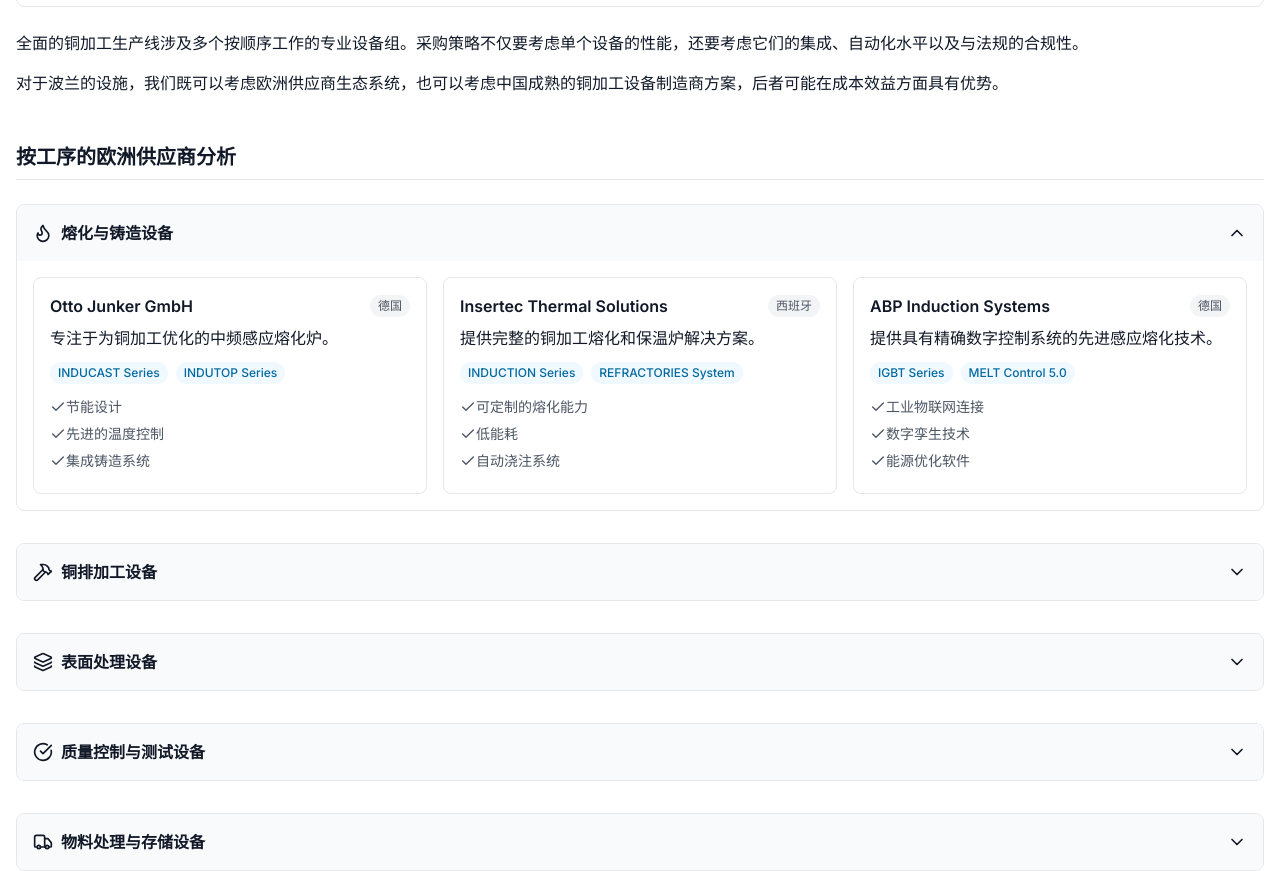
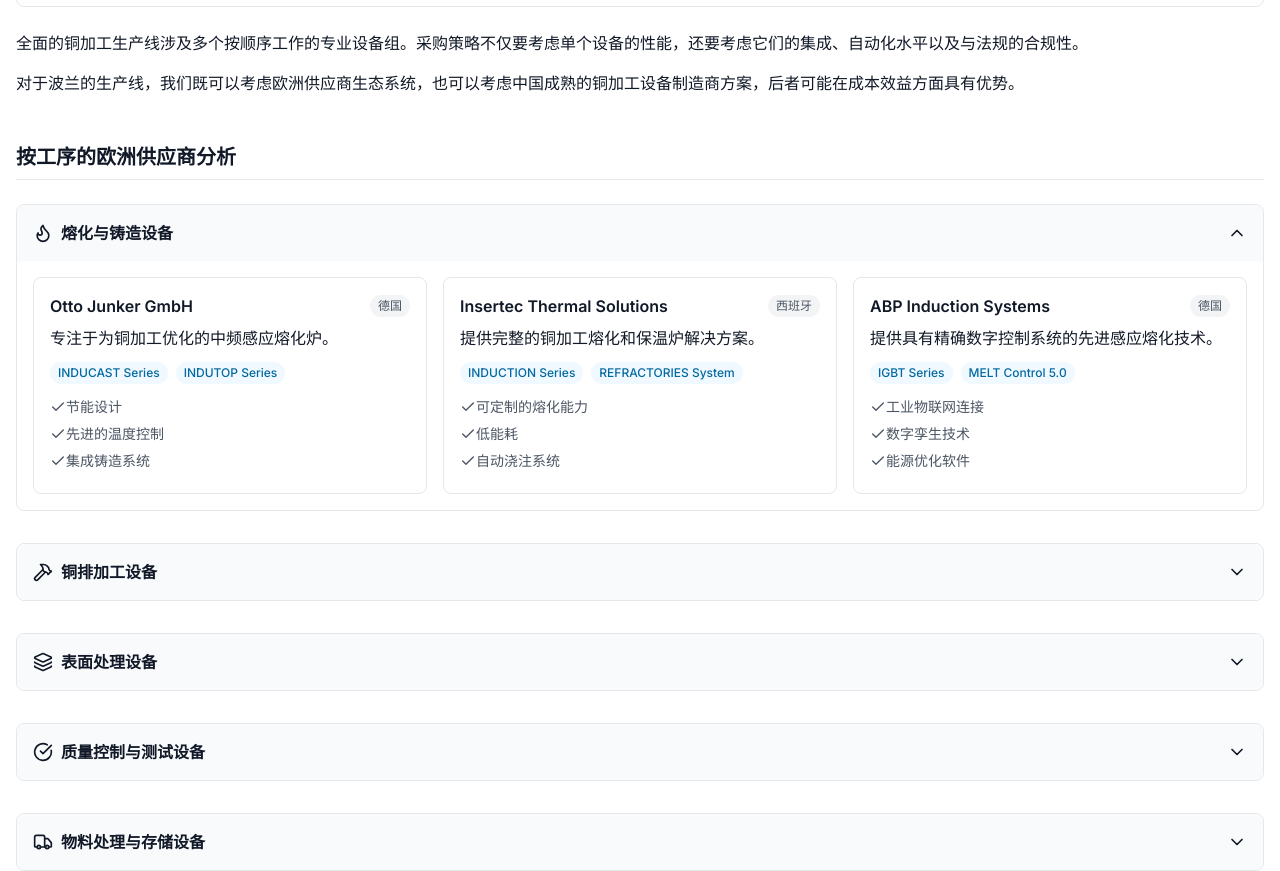
Before and after one commit to DuckRaiser/Copper-Equipment-Procurement-Analysis, a plain HTML site: page index.html in a window 1280 px wide. Shown: the part 1055-1926 px from the top of the page. Drawn offline with nearby package versions, Linux system fonts and the light colour scheme.

Commit message:
Update index.html

```diff
--- a/index.html
+++ b/index.html
@@ -189,7 +189,7 @@
 
             <p class="mb-4">全面的铜加工生产线涉及多个按顺序工作的专业设备组。采购策略不仅要考虑单个设备的性能，还要考虑它们的集成、自动化水平以及与法规的合规性。</p>
 
-            <p>对于波兰的设施，我们既可以考虑欧洲供应商生态系统，也可以考虑中国成熟的铜加工设备制造商方案，后者可能在成本效益方面具有优势。</p>
+            <p>对于波兰的生产线，我们既可以考虑欧洲供应商生态系统，也可以考虑中国成熟的铜加工设备制造商方案，后者可能在成本效益方面具有优势。</p>
         </section>
 
         <section id="equipment-analysis" class="mb-12">
```
